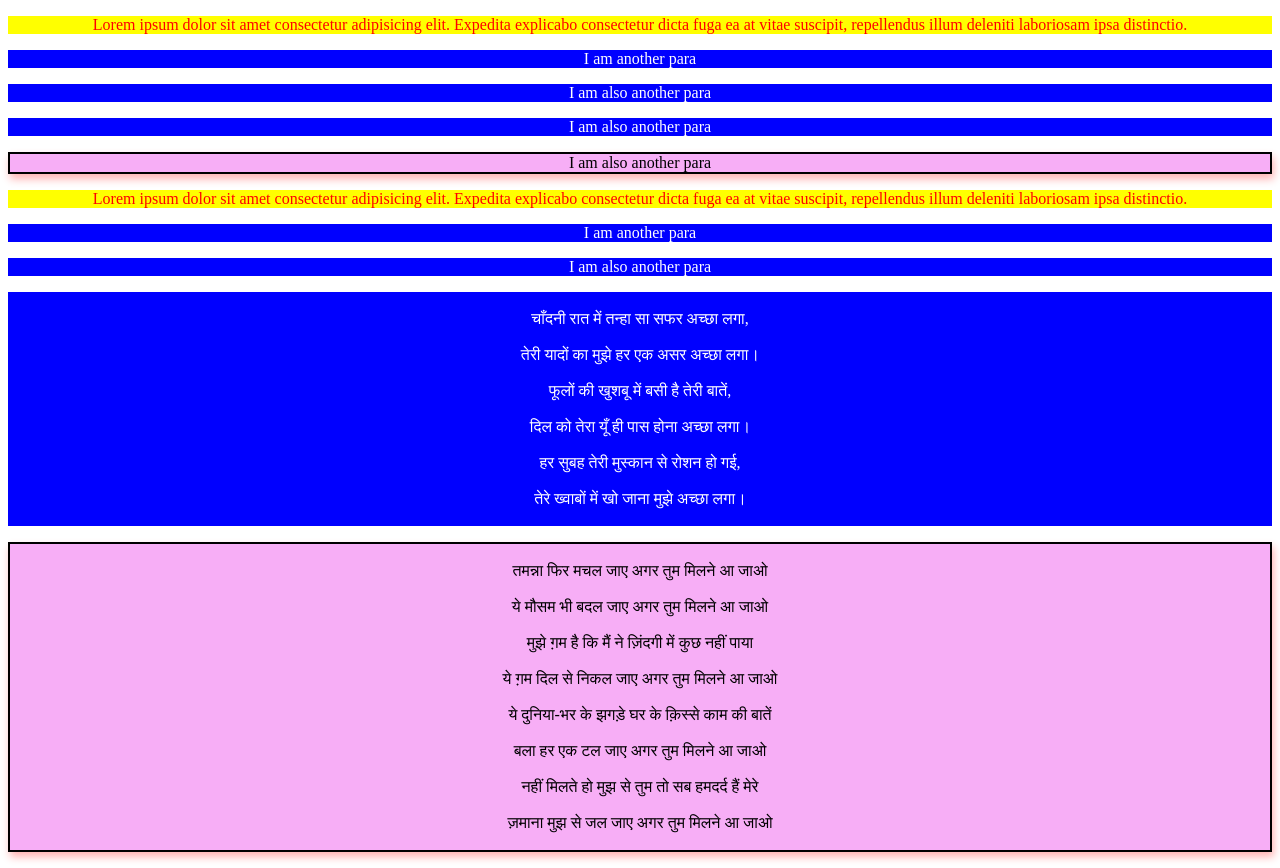
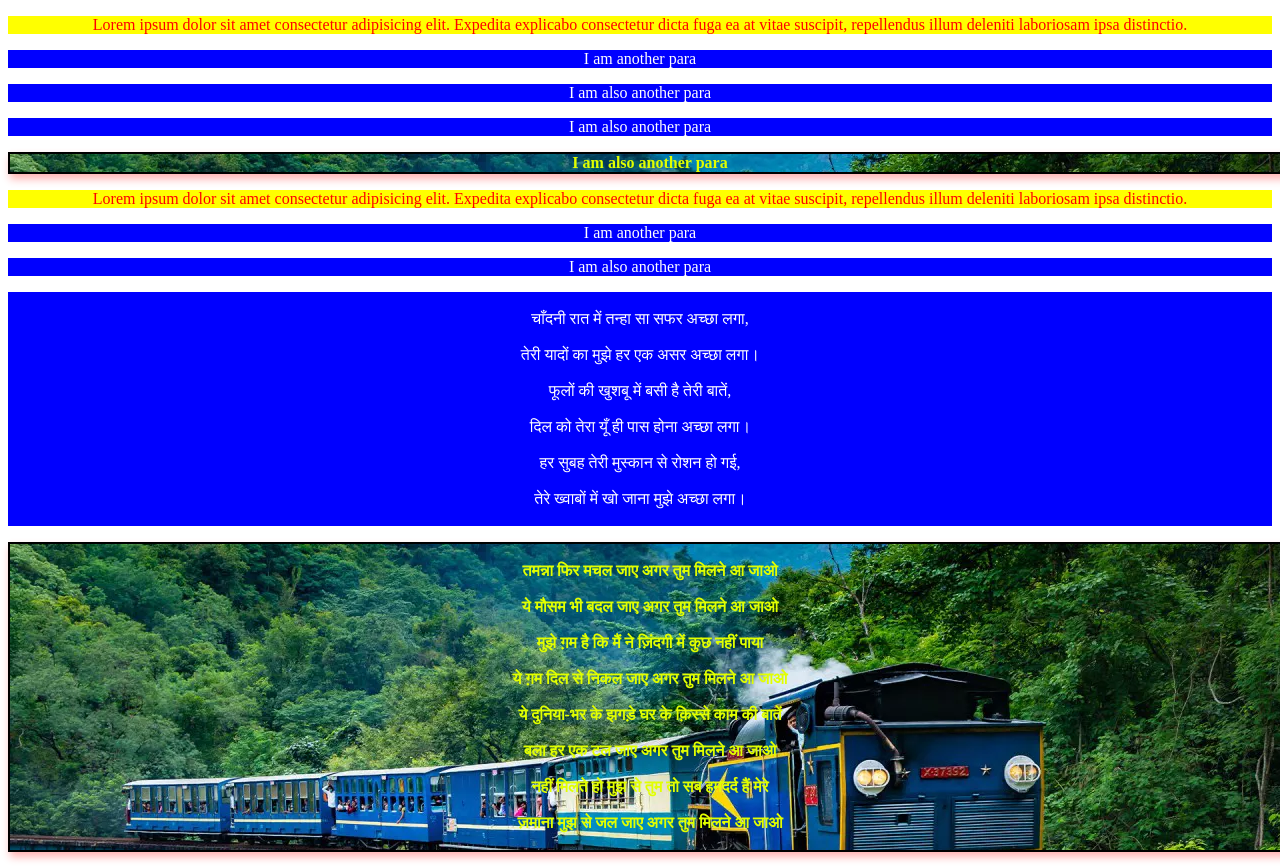
Before and after one commit to SatyamPrakash09/WebDev_Practice, a plain HTML site: page Exercise _2(video20)/index.html in a window 1280 px wide. Drawn offline with Linux system fonts and the light colour scheme.

Commit message:
Somes edits in bg

```diff
--- a/Exercise _2(video20)/style.css
+++ b/Exercise _2(video20)/style.css
@@ -5,9 +5,12 @@ p:first-child {
 p:last-child{
     border: 2px solid black;
     text-align: center;
+    background-image: url(image.png);
     background-color: rgb(247, 174, 246);
+    width:100vw;
     white-space: pre-line;
-    color: black;
+    font-weight:900;
+    color: rgb(225, 255, 0);
     box-shadow: 2px 5px 8px rgba(255, 0, 0, 0.3);
 }
 p{
@@ -20,5 +23,5 @@ p{
 }
 
 p:last-child:hover{
-    color: rgb(68, 0, 255);
+    color: rgb(255, 0, 0);
 }
```
